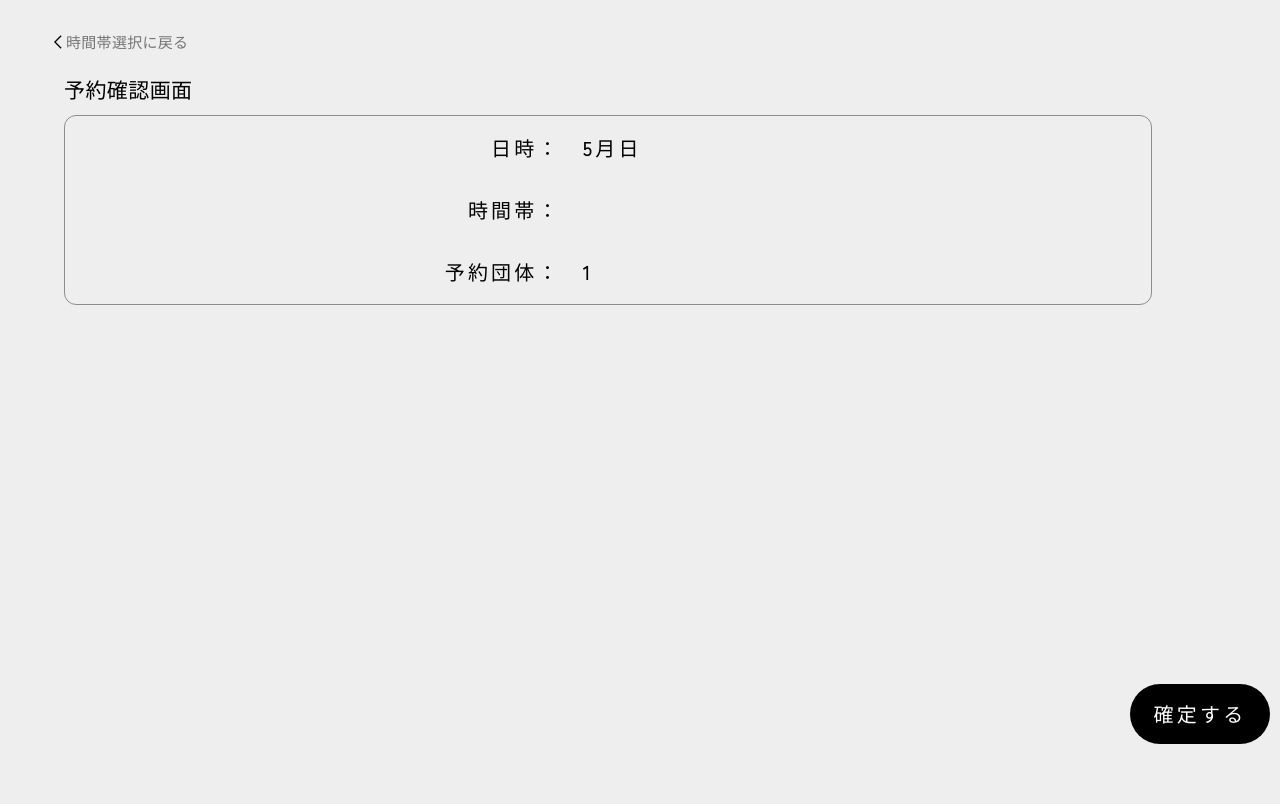
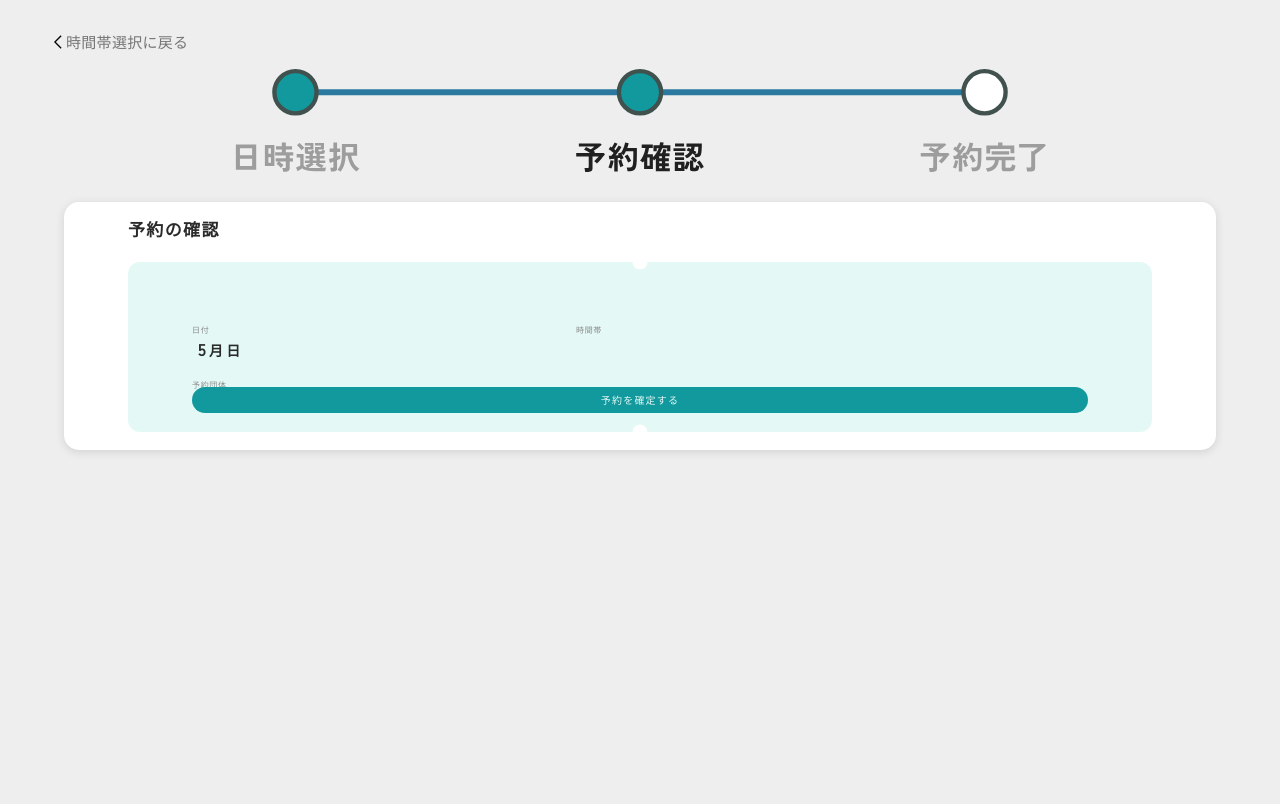
Before and after one commit to koppepan3/booking, a PHP site: page /form.php in a window 1280 px wide. Shown: the part 46-850 px from the top of the page. Run offline with PHP 8.4, Linux system fonts and the light colour scheme; the visitor is signed in with stand-in values (Sample User, id 1); data that the repository does not hold is empty.

Commit message:
[fix]デザイン刷新2

```diff
--- a/form.css
+++ b/form.css
@@ -69,79 +20,124 @@ header h1{
     left: -12px;
 }
 
-#content_1 h1{
+#statusBar{
+    width: 64vw;
+    text-align: center;
+    margin: 10px 13vw 20px;
+}
+
+.ticket{
+    background-color: #E4F9F5;
+    border: 0px black solid;
+    border-radius: 12px;
+    position: relative;
+    height: 170px;
+}
+
+.ticket::before{
+    position: absolute;
+    content: '';
+    left: 50%;
+    z-index: 10;
+    width: 15px;
+    height: 15px;
+    border-radius: 50%;
+    background: white;
+    transform: translateX(-50%) translateY(-50%);
+    top: 0px;
+}
+
+.ticket::after{
+    position: absolute;
+    content: '';
+    left: 50%;
+    z-index: 10;
+    width: 15px;
+    height: 15px;
+    border-radius: 50%;
+    background: white;
+    transform: translateX(-50%) translateY(50%);
+    bottom: 0px;
+}
+
+.ticket_left{
+    position: absolute;
+    width: 30vw;
+    height: 100px;
+    left: 5vw;
+    top: 5vw;
+}
+
+.ticket_right{
+    position: absolute;
+    width: 40vw;
+    height: 100px;
+    left: 35vw;
+    top: 5vw;
+}
+
+p.ticket_top{
     font-family: 'Zen Kaku Gothic New';
     font-style: normal;
     font-weight: 500;
-    font-size: 21px;
+    font-size: 8px;
     line-height: 100%;
-    letter-spacing: 0.02em;
-    color: #000000;
-    margin:20px 0 15px;
+    letter-spacing: 0.08em;
+    color: #8A8A8A;
+    margin:0;
 }
 
-#content_1 h2{
+h3.ticket_top{
+    font-family: 'Zen Kaku Gothic New';
+    font-style: normal;
+    font-weight: bold;
+    font-size: 17px;
+    line-height: 100%;
+    letter-spacing: 0.18em;
+    color: #2A2A2A;
+    margin:6px 6px 0;
+}
+
+p.ticket_bottom{
     font-family: 'Zen Kaku Gothic New';
     font-style: normal;
     font-weight: 500;
-    font-size: 14px;
-    line-height: 140%;
-    letter-spacing: 0.02em;
-    color: #000000;
+    font-size: 8px;
+    line-height: 100%;
+    letter-spacing: 0.08em;
+    color: #8A8A8A;
+    margin:22px 0 0;
 }
 
-#content_1 table{
-    border: 1.5px solid #8D8D8D;
-    border-radius: 12px;
-    width: 85vw;
+h3.ticket_bottom{
+    font-family: 'Zen Kaku Gothic New';
+    font-style: normal;
+    font-weight: bold;
+    font-size: 17px;
+    line-height: 100%;
+    letter-spacing: 0.18em;
+    color: #2A2A2A;
+    margin:6px 6px 0;
 }
 
-#content_1 th,td{
-    padding: 0;
+.smallLetter{
+    font-size: 14px!important;
 }
 
-.table_left{
-    width: 35vw;
-    text-align: right;
-}
-
-.table_right{
-    padding-left: 20px;
-    width: 40vw;
-}
-
-#content_1 td{
-    height: 60px;
-    color: #000000;
+.submit_button{
+    position: absolute;
+    left: 5vw;
+    top: 125px;
+    width: 70vw;
+    height: 26px;
+    border-radius: 50px;
+    border: none;
+    background-color: #11999E;
+    color: #E4F9F5;
     font-family: 'Zen Kaku Gothic New';
     font-style: normal;
     font-weight: 500;
-    font-size: 20px;
+    font-size: 10px;
     line-height: 100%;
-    letter-spacing: 0.16em;
+    letter-spacing: 0.12em;
 }
-
-#content_1 a{
-    display: block;
-    font-size: 15px !important;
-    letter-spacing: 0.095em !important;
-    text-decoration: solid underline 0.01em !important;
-}
-
-#submit_button{
-    position: fixed;
-    right: 10px;
-    bottom: 10px;
-    width: 140px;
-    height: 60px;
-    border-radius: 50px;
-    border: none;
-    background-color: #000000;
-    color: white;
-    font-family: 'Zen Kaku Gothic New';
-    font-style: normal;
-    font-weight: 500;
-    font-size: 20px;
-    line-height: 100%;
-    letter-spacing: 0.16em;
-}
--- a/form.php
+++ b/form.php
@@ -1,8 +1,8 @@
 <?php if(isset($_GET['date'])) { $date = $_GET['date']; } if(isset($_GET['time'])) { $time = $_GET['time']; }
     if($date == 32){
-        $MonthDate = "6月1日";
+        $Month = "6";
     }else{
-        $MonthDate = "5月".$date."日";
+        $Month = "5";
     }
 ?>
 <?php include('dbconnect.php'); ?>
@@ -46,24 +46,25 @@ if (isset($_SESSION['index'])) {//ログインしているとき
         </header>
         <div id="contents">
             <a href="details.php?date=<?php echo $date; ?>"><h1 id="backToTop">時間帯選択に戻る</h1></a>
-
-            <div id="content_1">
-                <h1>予約確認画面</h1>
-                <table id="table_container">
-                    <tr>
-                        <td class="table_left">日時：</td><td class="table_right"><?php echo $MonthDate; ?></td>
-                    </tr>
-                    <tr>
-                        <td class="table_left">時間帯：</td><td class="table_right"><?php echo $time; ?></td>
-                    </tr>
-                    <tr>
-                        <td class="table_left">予約団体：</td><td class="table_right"><?php echo $username; ?></td>
-                    </tr>
-                </table>
+            <img id="statusBar" src="file/statusBar_2.svg">
+            <div class="content" id="content_1">
+                <h1>予約の確認</h1>
+                <div class="ticket">
+                    <div class="ticket_left">
+                        <p class="ticket_top">日付</p>
+                        <h3 class="ticket_top"><?php echo $Month; ?><span class="smallLetter">月</span><?php echo $date; ?><span class="smallLetter">日</span></h3>
+                        <p class="ticket_bottom">予約団体</p>
+                        <h3 class="ticket_bottom"><?php echo $username; ?></h3>
+                    </div>
+                    <div class="ticket_right">
+                        <p class="ticket_top">時間帯</p>
+                        <h3 class="ticket_top"><?php echo $time; ?></h3>
+                    </div>
+                    <form method="post">
+                        <input class="submit_button" type="submit" name="button" value="予約を確定する"/>
+                    </form>
+                </div>
             </div>
-            <form method="post">
-                <input id="submit_button" type="submit" name="button" value="確定する"/>
-            </form>
         </div>
 
         <!--jQuery読み込み-->
```
Also changed, not shown: other parts of form.css (+0 -49 lines), confirm.css (+107 -104 lines), confirm.php (+20 -15 lines), details.css (+0 -44 lines), file/statusBar_2.svg (added), file/statusBar_3.svg (added).
